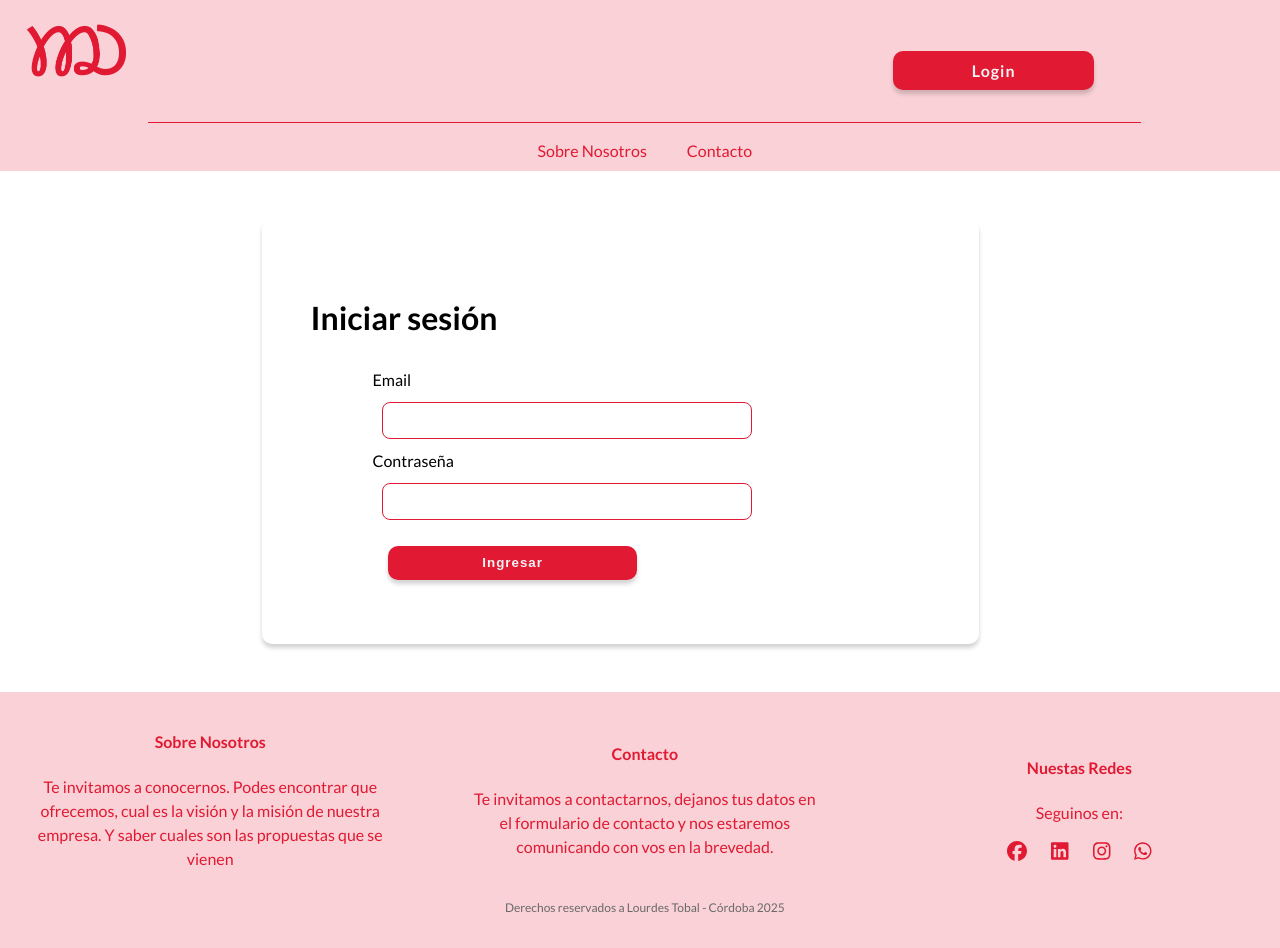
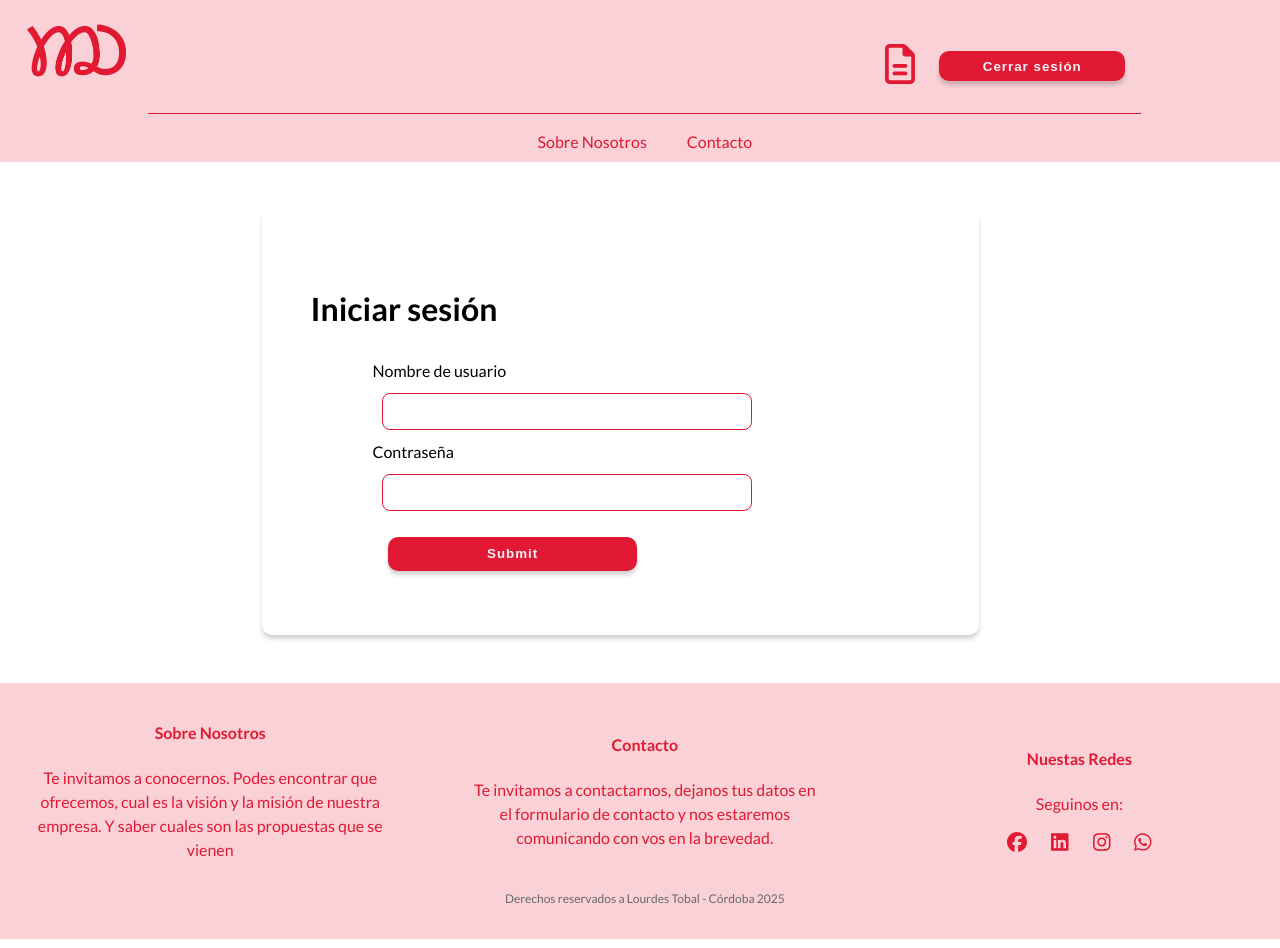
Before and after one commit to LuliTobal/ProyectoFinalTalentoTechReact, a React (Vite) app: page /ProyectoFinalTalentoTechReact/login in a window 1280 px wide. Built offline with nearby package versions, Linux system fonts and the light colour scheme; no server answers.

Commit message:
acceso con token - hardcodeado

```diff
--- a/src/App.jsx
+++ b/src/App.jsx
@@ -12,13 +12,14 @@ import LogIn from './paginas/LogIn';
 import RutaProtegida from './componentes/RutaProtegida';
 import RecetasCategorias from './paginas/RecetasCategorias';
 
-import { RecetasProvider } from './contextos/RecetasContex'
-import SeccionRecetasGrandes from './componentes/organismos/SeccionRecetasGrandes';
+import { RecetasProvider } from './contextos/RecetasContex';
+import { AuthProvider } from './contextos/AuthContext';
 
 function App() {
 
   return (
     <div>
+      <AuthProvider>
         <RecetasProvider>
           <Router basename="/ProyectoFinalTalentoTechReact">
             <div>
@@ -39,6 +40,7 @@ function App() {
             </div>
           </Router>
         </RecetasProvider>
+      </AuthProvider>
     </div>
   );
 };
--- a/src/componentes/Header.jsx
+++ b/src/componentes/Header.jsx
@@ -4,16 +4,17 @@ import './EstilosComponentes/estiloHeader.css';
 import { FontAwesomeIcon } from '@fortawesome/react-fontawesome';
 import { faFileLines } from '@fortawesome/free-regular-svg-icons';
 import Boton from '../componentes/atomos/Boton';
+import { useAuth } from '../contextos/AuthContext';
 
 
 function Header(){
 
+    const {logout, login} = useAuth(); //llamamos a los valores del contexto useAuth
     const navigate = useNavigate();
-    const isAuth = localStorage.getItem('auth') === 'true';
 
-    const cerrarSesion = () => {
-        localStorage.removeItem('auth');
-        navigate('/login');
+    const cerrarSesion = () => { //funcion conectada al onClick del btn cerrar sesión
+        logout(); // llama a la funcion del contexto que mata el local storage
+        navigate('/login'); //me navega de nuevo al login
     };
 
     return(
@@ -21,9 +22,9 @@ function Header(){
             <div className="header_usuario">
                 <Link to='/nosotros'><img src='src\assets\logo-oscuro-02.png' alt="Logo de la empresa" className="logo"/></Link>
                 <div className='header-botones'>
-                    {!isAuth ? (
+                    {!login ? ( //si login devuelve falso, entonces me lleva al login para que me loguee y poder acceder
                         <Link to='/login' className='boton-primario'>Login</Link>
-                    ) : (
+                    ) : ( // sino me habilita el navbar con el boton para poder cerrar sesión
                         <>
                         <Link to='/lista'><FontAwesomeIcon icon={faFileLines} alt="Icono lista" className="iconos_header" /></Link>
                         <Boton texto='Cerrar sesión' onClick={cerrarSesion} className="boton-primario" variante='principal' />
--- a/src/componentes/atomos/Input.jsx
+++ b/src/componentes/atomos/Input.jsx
@@ -1,8 +1,8 @@
 import '../EstilosComponentes/EstilosAtomos/estiloInput.css'
 
-function Input({tipo, valor, id, onClick, nombre, clase}) {
+function Input({tipo, value, id, onClick, nombre, clase, onChange}) {
     return(
-        <input type={tipo} value={valor} id={id} onClick={onClick} className={clase} name={nombre}/>
+        <input type={tipo} value={value} id={id} onClick={onClick} className={clase} name={nombre} onChange={onChange}/>
     );
 };
 
--- a/src/componentes/moleculas/CardRecetaChica.jsx
+++ b/src/componentes/moleculas/CardRecetaChica.jsx
@@ -1,4 +1,3 @@
-import { RecetasContext } from '../../contextos/RecetasContex';
 import '../EstilosComponentes/EstilosMoleculas/estiloCardRecetaChica.css'
 import Button from '../atomos/Boton';
 import Swal from 'sweetalert2';
@@ -22,7 +21,6 @@ function CardRecetaChica({ receta }) {
   };
 
   return (
-
     <div className='container_cardsRecetas_chica'>
       <div className='card_receta_chica' key={receta.idMeal}>
         <img src={receta.strMealThumb} alt={receta.strMeal} className='img_receta_chica' />
--- a/src/componentes/organismos/SeccionRecetasChicas.jsx
+++ b/src/componentes/organismos/SeccionRecetasChicas.jsx
@@ -1,17 +1,24 @@
+import { useContext } from 'react';
+import { RecetasContext } from '../../contextos/RecetasContex';
 import CardRecetaChica from '../moleculas/CardRecetaChica';
 import '../EstilosComponentes/EstilosOrganismos/estiloSeccionRecetasGrandes.css'
 
 function SeccionRecetasChicas(){
 
+    const {recetas} = useContext(RecetasContext);
+
+    if (recetas.length === 0) {
+        return(
+            <p>No hay recetas nuevas</p>
+        );
+    };
+
     return(
         <div className='container_recetas'>
-            <CardRecetaChica />
-            <CardRecetaChica />
-            <CardRecetaChica />
-            <CardRecetaChica />
-            <CardRecetaChica />
-            <CardRecetaChica />
-            <CardRecetaChica />
+            {recetas.map ((receta, index) => (
+                <CardRecetaChica key={index} receta={receta} />
+                ))
+            };
         </div>
     )
 }
--- a/src/componentes/rutaProtegida.jsx
+++ b/src/componentes/rutaProtegida.jsx
@@ -1,9 +1,10 @@
 import { Navigate } from "react-router-dom";
+import { useAuth } from "../contextos/AuthContext";
 
 function RutaProtegida({ children }) {
 
-    const auth = localStorage.getItem('auth') === 'true';
-    return auth ? children : <Navigate to='/login' />;
+    const {token} = useAuth(); //accedemos al token del contexto
+    return token ? children : <Navigate to='/login' />; //validamos si token trae info se visualiza el children si no, nos lleva al login
 };
 
 export default RutaProtegida;
--- /dev/null
+++ b/src/contextos/AuthContext.jsx
@@ -0,0 +1,50 @@
+//WRAPPER --> TODO LO QUE ESTE ENTRE LAS ETIQUETAS DE ESTE CONTEXTO VA A ACCEDER A SU INFO, A LOS DATOS DE AUTENTICACIÓN HARDCODEADOS
+import {createContext, useContext, useEffect, useState} from 'react'
+
+const AuthContext = createContext(); //creamos contexto
+
+export function AuthProvider ({ children }) { //creamos el componente provedor de la info, por children ingresan los componentes que vana a tener acceso a sus valores
+
+    const [token, setToken] = useState(null);
+    const [user, setUser] = useState(null);
+
+    useEffect(() => {
+        const savedToken = localStorage.getItem('token');
+        const savedUser = localStorage.getItem('user');
+
+        if (savedToken && savedUser){
+            setToken(savedToken);
+            setUser(savedUser)
+        }
+    }, []);
+
+    const login = (userName , password) => {
+        if (userName === 'admin' && password === '1234'){ //aca hardcodeamos y si se cumple la condición
+            const tokenFalso = 'Tbl01LrDS08Pmb95'; //generamos el token
+            setToken(tokenFalso); //lo seteamos en las const
+            setUser(userName); //y lo mismo con el usuario
+            localStorage.setItem('token', tokenFalso); //lo guardamos en el localStorage, clave (token) - valor (el valor de tokenFalso)
+            localStorage.setItem('user', userName) //lo guardamos en el localStorage, clave (user) - valor (el valor de userName)
+            return true; //devuelve true si se da la condición
+        }
+
+        return false; //devuelve false si no se cumple y no habilita el acceso
+    }
+
+    const logout = () => {
+        setToken(null);
+        setUser(null);
+        localStorage.removeItem('token');
+        localStorage.removeItem('user');
+    };
+
+    return( //generamos el render del wrap
+        <AuthContext.Provider value={{user, token, login, logout}}> {/*todo lo que ingrese como childer va a tener acceso a esos values */}
+            {children}
+        </AuthContext.Provider>
+    );
+};
+
+export const useAuth = () => useContext(AuthContext); //creamos un hook personalizado, este encapsula el uso de useContext(AuthContext)
+//useContext, es el hook que sirve para acceder al valor de un contexto, en este caso le estamos pidiendo el valor actual que provee el AuthContext
+// ese valor es el del <AuthContext.Provider>
--- a/src/paginas/LogIn.jsx
+++ b/src/paginas/LogIn.jsx
@@ -1,25 +1,43 @@
 import { useNavigate } from "react-router-dom";
 import Input from "../componentes/atomos/Input";
 import './EstilosPaginas/estiloLogin.css';
+import { useAuth } from "../contextos/AuthContext";
+import { useState } from "react";
 
 function LogIn() {
 
+    const {login} = useAuth();
     const navigate = useNavigate();
 
-    const handleLogIn = () => {
-        localStorage.setItem('auth', 'true')
-        navigate('/home');
+    const [user, setUser] = useState('');
+    const [pass, setPass] = useState('');
+    const [error, setError] = useState('');
+
+
+
+    const handleSubmit = (e) => { //se llama a esta función por medio del onClick por parentesis le pasamos el evento
+        e.preventDefault(); //esto prevee que se recargue la pag automaticamente
+        console.log(user, pass)
+        if (login(user, pass)){ //llamamos a la función del contexto que verifica la información pasada por parametros
+            navigate('/home'); //si la info coincide me lleva al home
+        }else { //sino me lanza un error
+            setError('Usuario o contraseña inválidos');  //setea el mensaje en el error
+        }
     };
 
     return(
         <div className="login_container">
             <h2>Iniciar sesión</h2>
+                {error && <p>{error}</p>}
             <form className="login_formulario_container">
-                <label htmlFor="mailLogIn">Email</label>
-                <Input tipo="email" nombre="mailLogIn" id="mailLogIn" clase="input" />
+                <label htmlFor="usuarioLogIn">Nombre de usuario</label>
+                <Input tipo="text" nombre="usuarioLogIn" id="usuarioLogIn" clase="input" value={user} onChange= {(e) => setUser(e.target.value)}/>
                 <label htmlFor="contraseña">Contraseña</label>
-                <Input tipo="password" nombre="contraseña" id="contraseña" clase="input" />
-                <Input tipo="submit" valor="Ingresar" onClick={handleLogIn} clase="boton-primario" />
+                <Input tipo="password" nombre="contraseña" id="contraseña" clase="input" value={pass} onChange= {(e) => setPass(e.target.value)}/>
+                {/*la linea de arriba lo que hace es llamar la variable pass en el valor, esta se va modificando a medida que el ususario la escribe
+                al modificarse se dispara el evento onChange que va seteando esa variable con lo que va escribiendo el usuario */}
+                <Input tipo="submit" valor="Ingresar" onClick={handleSubmit} clase="boton-primario" />
+                {/*El boton al hacer click se dispara la función handleSubmit */}
             </form>
         </div>
     );
```
Also changed, not shown: 1 other file (tests, documents, lock files or other folders). Lines whose indentation alone changed are shown as unchanged.
